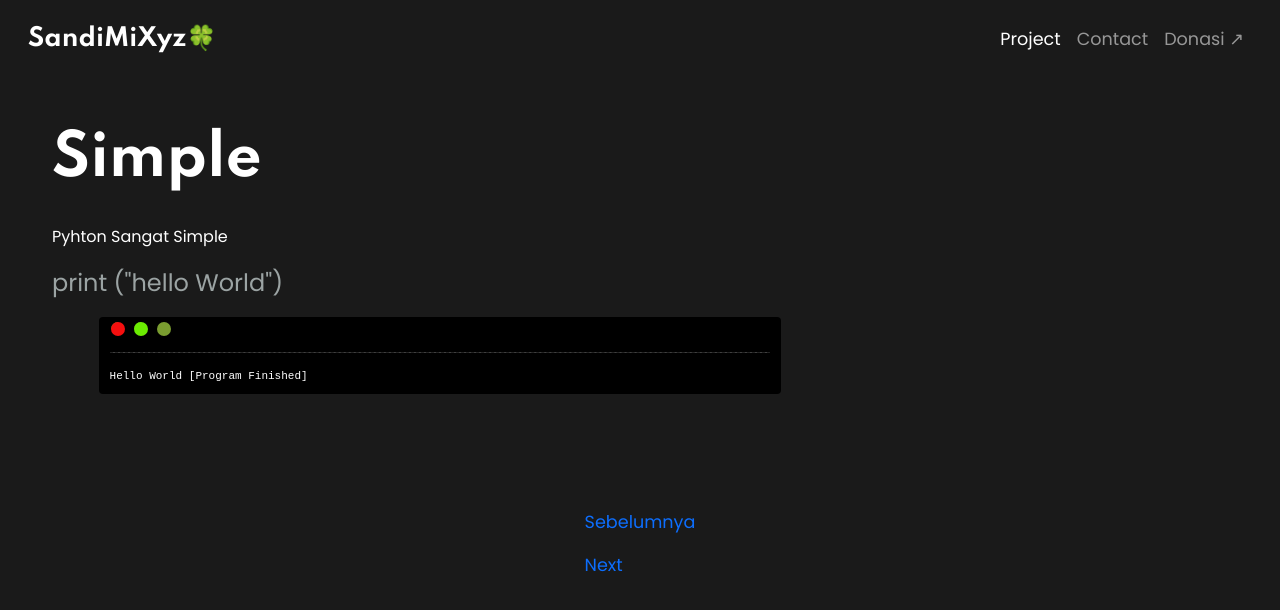
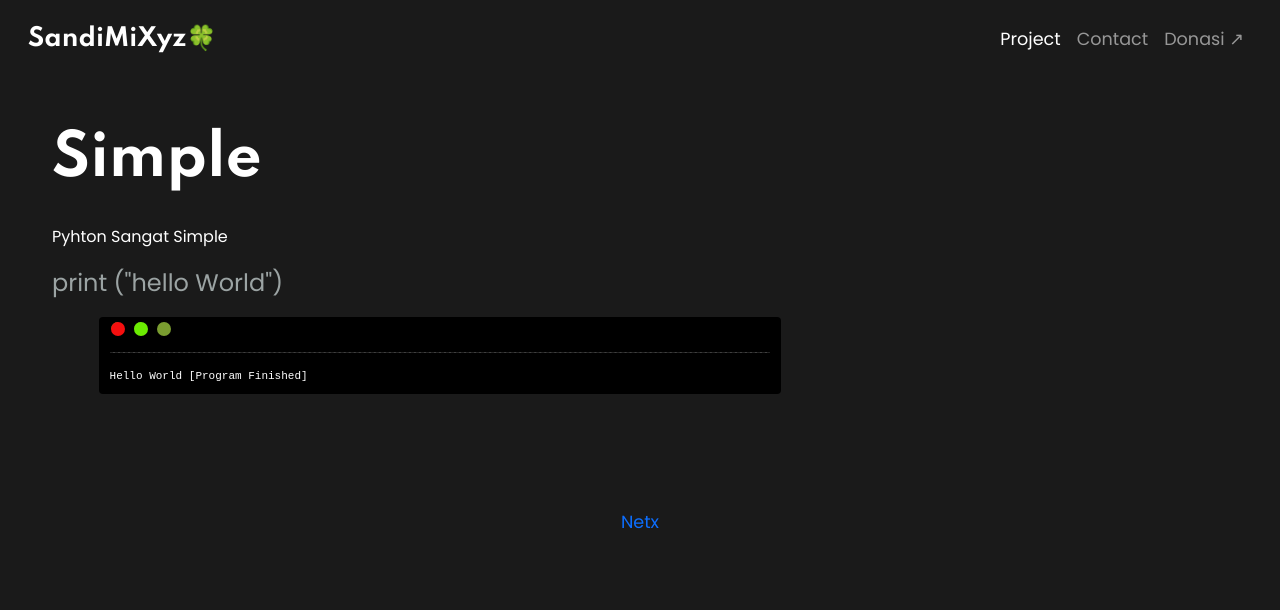
Before and after one commit to suryamsj/dark-portfolio, a website: page python1.html in a window 1280 px wide. Drawn offline with Linux system fonts and the light colour scheme.

Commit message:
Update python1.html

```diff
--- a/python1.html
+++ b/python1.html
@@ -121,8 +121,7 @@
         <!-- End Section Project -->
 <ul class="nav justify-content-center">
   <li class="nav-item">
-    <a class="nav-link active" href="pyhthon.html">Sebelumnya</a>
-    <a class="nav-link active" href="python2.html">Next</a>
+    <a class="nav-link active" href="pyhthon2.html">Netx</a>
   </li>
   </ul>
 
```
